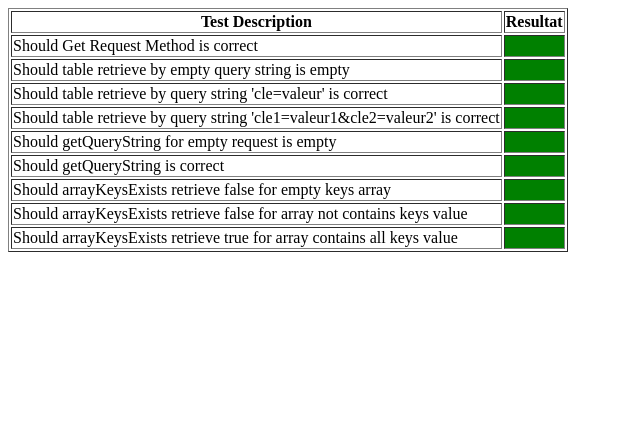
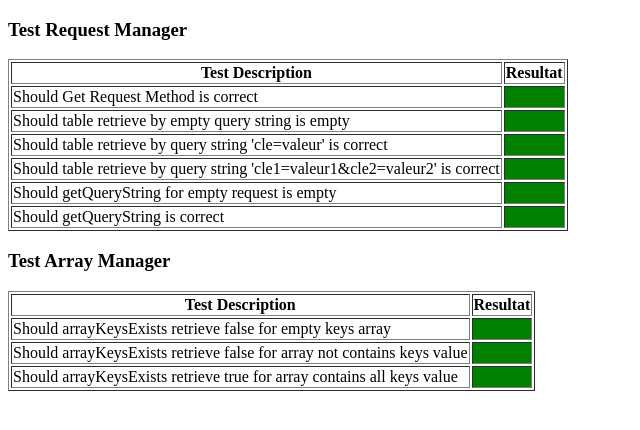
Before and after one commit to DiabateJS/ws-afrind-market, a PHP site: page /v1/article/tests.php in a window 1280 px wide. Shown: the top 430 px of the page, without its empty margins (0-640 px from the left). Run offline with PHP 8.4, Linux system fonts and the light colour scheme; data that the repository does not hold is empty.

Commit message:
Refactoring : Affichage des tests unitaires.

```diff
--- a/v1/article/tests.php
+++ b/v1/article/tests.php
@@ -18,6 +18,7 @@ include_once "test.logic.php";
     <title>Test article module</title>
 </head>
 <body>
+    <h3>Test Request Manager</h3>
     <table border="1">
         <thead>
             <tr>
@@ -56,6 +57,17 @@ include_once "test.logic.php";
                 <td class="<?= $isQueryStringCorrect ? "green" : "red" ?>">
                 </td>
             </tr>
+        </tbody>
+    </table>
+    <h3>Test Array Manager</h3>
+    <table border="1">
+        <thead>
+            <tr>
+                <th>Test Description</th>
+                <th>Resultat</th>
+            </tr>
+        </thead>
+        <tbody>
             <tr>
                 <td>Should arrayKeysExists retrieve false for empty keys array</td>
                 <td class="<?= $isEmptyArrayRetrieveFalse ? "green" : "red" ?>">
```
